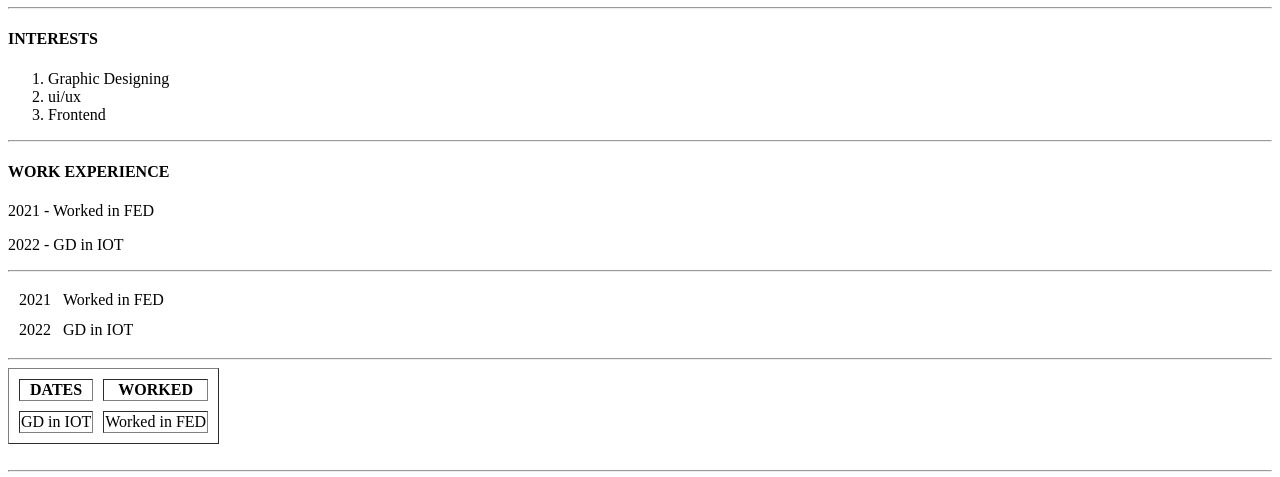
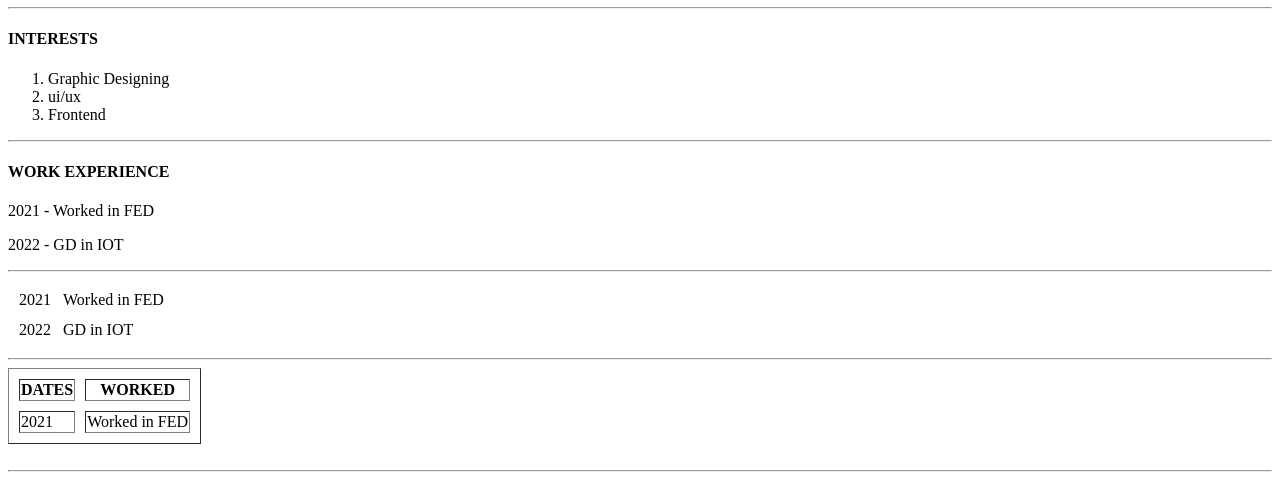
Before and after one commit to Ayanpaul11/Ayan-s-CV, a plain HTML site: page index.html in a window 1280 px wide. Shown: the part 257-734 px from the top of the page. Drawn offline with Linux system fonts and the light colour scheme.

Commit message:
Update index.html

```diff
--- a/index.html
+++ b/index.html
@@ -46,7 +46,7 @@
 
     </thead>
     <tbody>
-      <td>GD in IOT</td>
+      <td>2021</td>
       <td>Worked in FED</td>
     </tbody>
     <tfoot>
```
